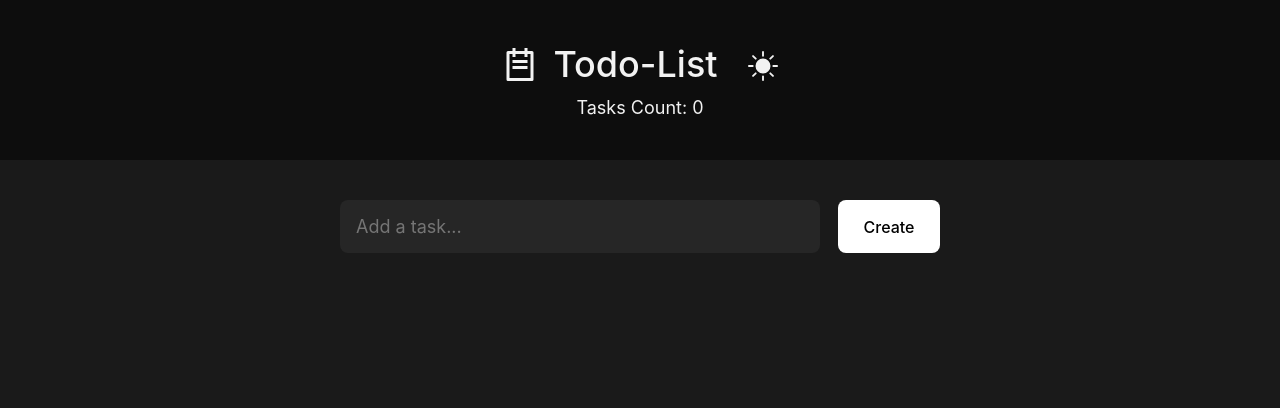
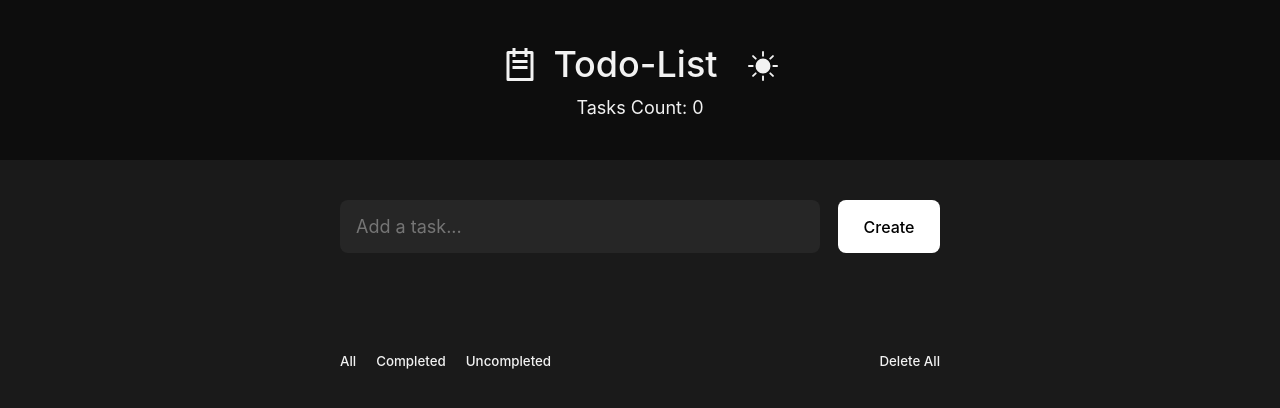
Before and after one commit to Lonerr7/react-todo-list-2, a React (Create React App) app: page / in a window 1280 px wide. Shown: the top 408 px of the page. Built offline with nearby package versions, Linux system fonts and the light colour scheme.

Commit message:
5. Created Controls component

```diff
--- a/src/App.tsx
+++ b/src/App.tsx
@@ -1,6 +1,8 @@
 import './App.scss';
 import Container from './components/common/Container/Container';
+import FlexRotator from './components/common/FlexRotator/FlexRotator';
 import Header from './components/Header/Header';
+import Controls from './components/Main/Controls/Controls';
 import Main from './components/Main/Main';
 import TaskInput from './components/Main/TaskInput/TaskInput';
 
@@ -10,7 +12,10 @@ const App = () => {
       <Header />
       <Main>
         <Container>
-          <TaskInput />
+          <FlexRotator direction="column">
+            <TaskInput />
+            <Controls />
+          </FlexRotator>
         </Container>
       </Main>
     </div>
--- a/src/components/Header/Header.module.scss
+++ b/src/components/Header/Header.module.scss
@@ -5,6 +5,7 @@
   align-items: center;
   background-color: var(--header-bg);
   color: var(--text-color);
+  transition: all 0.2s;
 
   &__top {
     display: flex;
--- /dev/null
+++ b/src/components/Main/Controls/Controls.module.scss
@@ -0,0 +1,27 @@
+.controls {
+  display: flex;
+  justify-content: space-between;
+  align-items: center;
+  margin-bottom: 30px;
+
+  &__btns {
+    button {
+      margin-right: 20px;
+
+      &:last-child {
+        margin-right: 0;
+      }
+    }
+  }
+
+  &__btn {
+    background-color: transparent;
+    font-weight: 500;
+    color: var(--text-color);
+    transition: opacity 0.3s;
+
+    &:hover {
+      opacity: 0.6;
+    }
+  }
+}
--- /dev/null
+++ b/src/components/Main/Controls/Controls.tsx
@@ -0,0 +1,18 @@
+import s from './Controls.module.scss';
+
+const Controls: React.FC = () => {
+  return (
+    <div className={s.controls}>
+      <div className={s.controls__btns}>
+        <button className={s.controls__btn}>All</button>
+        <button className={s.controls__btn}>Completed</button>
+        <button className={s.controls__btn}>Uncompleted</button>
+      </div>
+      <button className={`${s.controls__btn} ${s.controls__delete}`}>
+        Delete All
+      </button>
+    </div>
+  );
+};
+
+export default Controls;
--- a/src/components/Main/Main.module.scss
+++ b/src/components/Main/Main.module.scss
@@ -3,4 +3,5 @@
   background-color: var(--main-bg);
   color: var(--text-color);
   padding: 40px 0;
+  transition: all 0.2s;
 }
--- a/src/components/Main/TaskInput/TaskInput.module.scss
+++ b/src/components/Main/TaskInput/TaskInput.module.scss
@@ -10,6 +10,7 @@
     padding: 16px;
     font-size: 18px;
     border-radius: 8px;
+    transition: all 0.2s;
 
     &:focus {
       outline: 1px solid var(--text-color);
@@ -24,7 +25,7 @@
     font-weight: 500;
     font-size: 16px;
     background-color: var(--btn-bg);
-    transition: all 0.3s;
+    transition: all 0.2s;
 
     &:hover {
       opacity: 0.8;
--- /dev/null
+++ b/src/components/common/FlexRotator/FlexRotator.module.scss
@@ -0,0 +1,5 @@
+.flexRotator {
+  display: flex;
+  justify-content: center;
+  gap: 100px;
+}
--- /dev/null
+++ b/src/components/common/FlexRotator/FlexRotator.tsx
@@ -0,0 +1,16 @@
+import s from './FlexRotator.module.scss';
+
+type FlexRotatorProps = {
+  direction: 'row' | 'column';
+  children: JSX.Element | JSX.Element[];
+};
+
+const FlexRotator: React.FC<FlexRotatorProps> = ({ direction, children }) => {
+  return (
+    <div className={s.flexRotator} style={{ flexDirection: direction }}>
+      {children}
+    </div>
+  );
+};
+
+export default FlexRotator;
```
